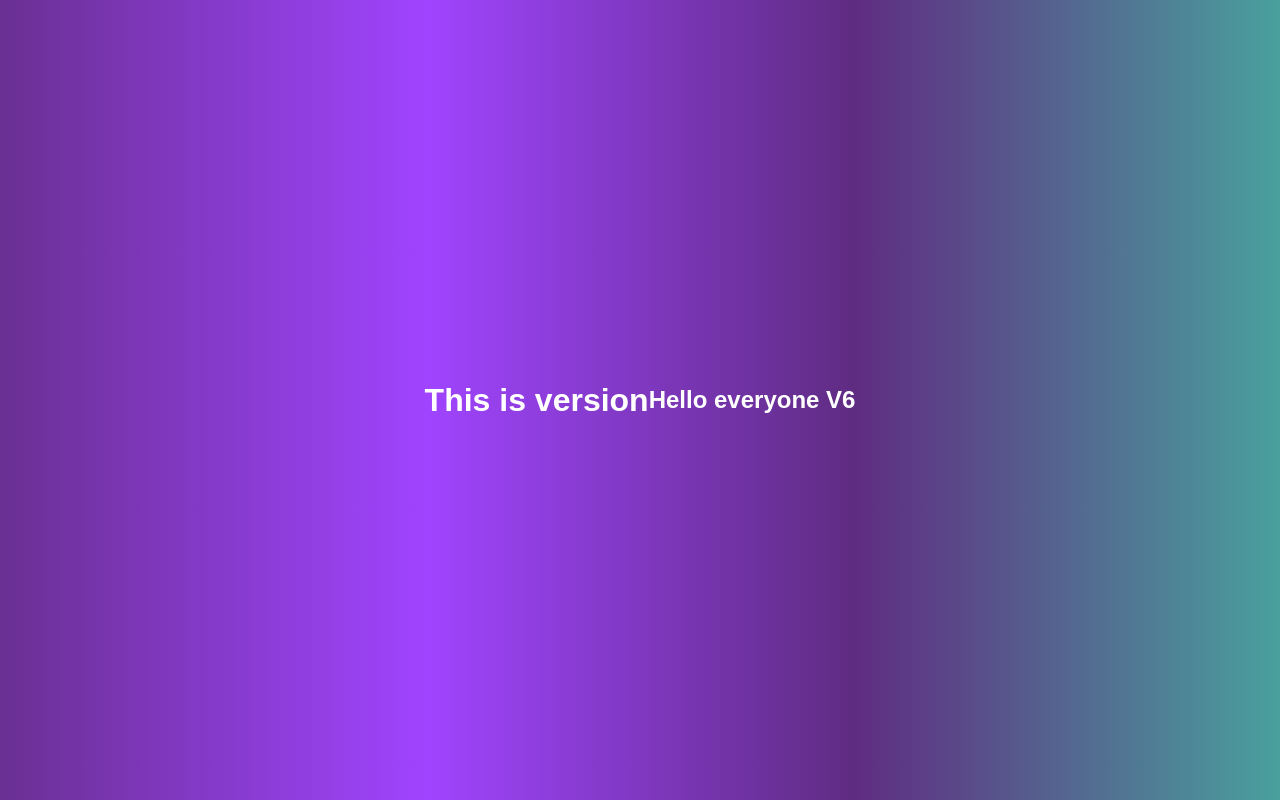
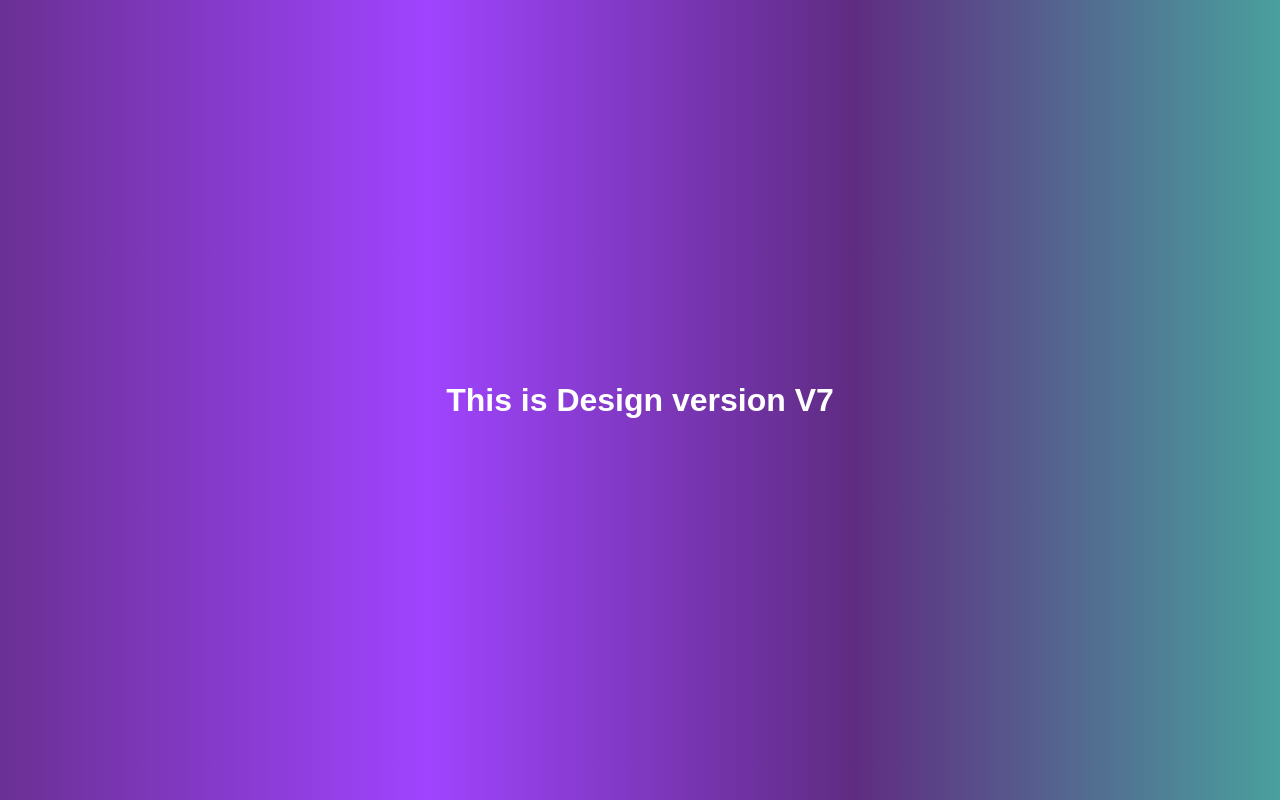
Before and after one commit to ajaysingh3200/myrepo, a plain HTML site: page index.html in a window 1280 px wide. Drawn offline with Linux system fonts and the light colour scheme.

Commit message:
Changed H1

```diff
--- a/index.html
+++ b/index.html
@@ -8,7 +8,6 @@
     <title>Document</title>
 </head>
 <body>
-    <h1>This is version</h1>
-    <h2>Hello everyone V6</h2>
+    <h1>This is Design version V7</h1>
 </body>
 </html>
```
